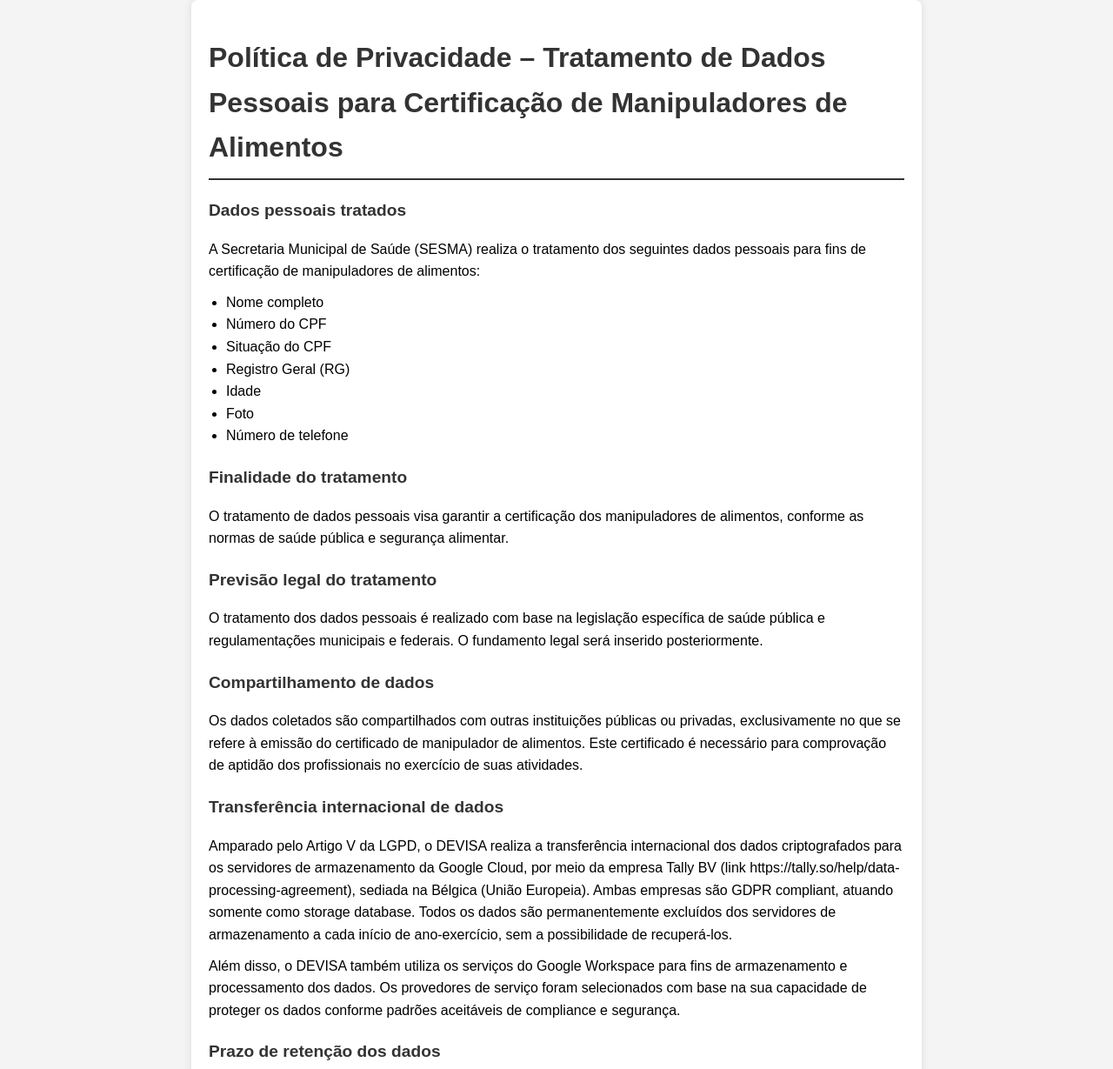
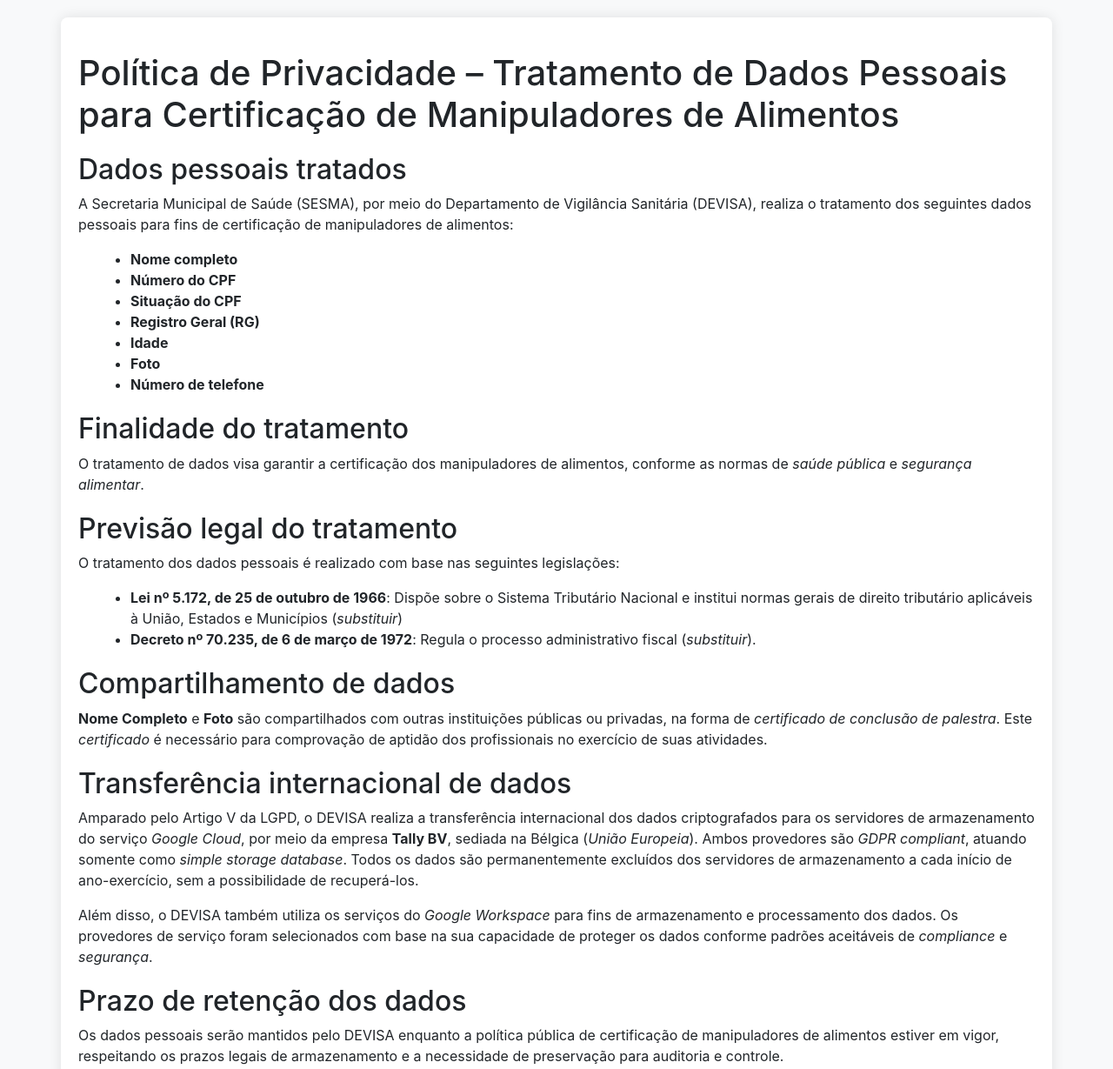
Before and after one commit to dummyDevisa/SimplePages, a plain HTML site: page lgpd_dvsa.html in a window 1280 px wide. Shown: the top 1229 px of the page at 87% size. Drawn offline with nearby package versions, Linux system fonts and the light colour scheme.

Commit message:
Update lgpd_dvsa.html

```diff
--- a/lgpd_dvsa.html
+++ b/lgpd_dvsa.html
@@ -4,40 +4,30 @@
     <meta charset="UTF-8">
     <meta name="viewport" content="width=device-width, initial-scale=1.0">
     <title>Política de Privacidade</title>
+    <!-- Bootstrap CSS -->
+    <link href="https://stackpath.bootstrapcdn.com/bootstrap/4.5.2/css/bootstrap.min.css" rel="stylesheet">
     <style>
         body {
-            font-family: Arial, sans-serif;
-            line-height: 1.6;
+            display: flex;
+            justify-content: center;
+            align-items: center;
+            min-height: 100vh;
             margin: 0;
-            padding: 0;
-            background-color: #f4f4f4;
+            background-color: #f8f9fa;
         }
         .container {
-            max-width: 800px;
-            margin: 0 auto;
+            margin: 20px;
             padding: 20px;
-            background: #fff;
+            background-color: #ffffff;
             border-radius: 8px;
-            box-shadow: 0 0 10px rgba(0, 0, 0, 0.1);
+            box-shadow: 0 0 15px rgba(0, 0, 0, 0.1);
         }
-        h1, h2 {
-            color: #333;
-        }
-        h1 {
-            border-bottom: 2px solid #333;
-            padding-bottom: 10px;
-            margin-bottom: 20px;
-        }
-        h2 {
+        h1, h2, h3 {
             margin-top: 20px;
-            font-size: 1.2em;
-        }
-        p {
-            margin: 10px 0;
         }
         ul {
-            margin: 10px 0;
-            padding-left: 20px;
+            list-style-type: disc;
+            margin-left: 20px;
         }
     </style>
 </head>
@@ -46,38 +36,42 @@
         <h1>Política de Privacidade – Tratamento de Dados Pessoais para Certificação de Manipuladores de Alimentos</h1>
 
         <h2>Dados pessoais tratados</h2>
-        <p>A Secretaria Municipal de Saúde (SESMA) realiza o tratamento dos seguintes dados pessoais para fins de certificação de manipuladores de alimentos:</p>
+        <p>A Secretaria Municipal de Saúde (SESMA), por meio do Departamento de Vigilância Sanitária (DEVISA), realiza o tratamento dos seguintes dados pessoais para fins de certificação de manipuladores de alimentos:</p>
         <ul>
-            <li>Nome completo</li>
-            <li>Número do CPF</li>
-            <li>Situação do CPF</li>
-            <li>Registro Geral (RG)</li>
-            <li>Idade</li>
-            <li>Foto</li>
-            <li>Número de telefone</li>
+            <li><strong>Nome completo</strong></li>
+            <li><strong>Número do CPF</strong></li>
+            <li><strong>Situação do CPF</strong></li>
+            <li><strong>Registro Geral (RG)</strong></li>
+            <li><strong>Idade</strong></li>
+            <li><strong>Foto</strong></li>
+            <li><strong>Número de telefone</strong></li>
         </ul>
 
         <h2>Finalidade do tratamento</h2>
-        <p>O tratamento de dados pessoais visa garantir a certificação dos manipuladores de alimentos, conforme as normas de saúde pública e segurança alimentar.</p>
+        <p>O tratamento de dados visa garantir a certificação dos manipuladores de alimentos, conforme as normas de <i>saúde pública</i> e <i>segurança alimentar</i>.</p>
 
         <h2>Previsão legal do tratamento</h2>
-        <p>O tratamento dos dados pessoais é realizado com base na legislação específica de saúde pública e regulamentações municipais e federais. O fundamento legal será inserido posteriormente.</p>
+        <p>O tratamento dos dados pessoais é realizado com base nas seguintes legislações:</p>
+        <ul>
+            <li><strong>Lei nº 5.172, de 25 de outubro de 1966</strong>: Dispõe sobre o Sistema Tributário Nacional e institui normas gerais de direito tributário aplicáveis à União, Estados e Municípios (<i>substituir</i>)</li>
+            <li><strong>Decreto nº 70.235, de 6 de março de 1972</strong>: Regula o processo administrativo fiscal (<i>substituir</i>).</li>
+        </ul>
 
         <h2>Compartilhamento de dados</h2>
-        <p>Os dados coletados são compartilhados com outras instituições públicas ou privadas, exclusivamente no que se refere à emissão do certificado de manipulador de alimentos. Este certificado é necessário para comprovação de aptidão dos profissionais no exercício de suas atividades.</p>
+        <p><strong>Nome Completo</strong> e <strong>Foto</strong> são compartilhados com outras instituições públicas ou privadas, na forma de <i>certificado de conclusão de palestra</i>. Este <i>certificado</i> é necessário para comprovação de aptidão dos profissionais no exercício de suas atividades.</p>
 
         <h2>Transferência internacional de dados</h2>
-        <p>Amparado pelo Artigo V da LGPD, o DEVISA realiza a transferência internacional dos dados criptografados para os servidores de armazenamento da Google Cloud, por meio da empresa Tally BV (link https://tally.so/help/data-processing-agreement), sediada na Bélgica (União Europeia). Ambas empresas são GDPR compliant, atuando somente como storage database. Todos os dados são permanentemente excluídos dos servidores de armazenamento a cada início de ano-exercício, sem a possibilidade de recuperá-los.</p>
-        <p>Além disso, o DEVISA também utiliza os serviços do Google Workspace para fins de armazenamento e processamento dos dados. Os provedores de serviço foram selecionados com base na sua capacidade de proteger os dados conforme padrões aceitáveis de compliance e segurança.</p>
+        <p>Amparado pelo Artigo V da LGPD, o DEVISA realiza a transferência internacional dos dados criptografados para os servidores de armazenamento do serviço <i>Google Cloud</i>, por meio da empresa <strong>Tally BV</strong>, sediada na Bélgica (<i>União Europeia</i>). Ambos provedores são <i>GDPR compliant</i>, atuando somente como <i>simple storage database</i>. Todos os dados são permanentemente excluídos dos servidores de armazenamento a cada início de ano-exercício, sem a possibilidade de recuperá-los.</p>
+        <p>Além disso, o DEVISA também utiliza os serviços do <i>Google Workspace</i> para fins de armazenamento e processamento dos dados. Os provedores de serviço foram selecionados com base na sua capacidade de proteger os dados conforme padrões aceitáveis de <i>compliance</i> e <i>segurança</i>.</p>
 
         <h2>Prazo de retenção dos dados</h2>
-        <p>Os dados pessoais serão mantidos pela SESMA enquanto a política pública de certificação de manipuladores de alimentos estiver em vigor, respeitando os prazos legais de armazenamento e a necessidade de preservação para auditoria e controle.</p>
+        <p>Os dados pessoais serão mantidos pelo DEVISA enquanto a política pública de certificação de manipuladores de alimentos estiver em vigor, respeitando os prazos legais de armazenamento e a necessidade de preservação para auditoria e controle.</p>
 
         <h2>Direitos dos titulares dos dados</h2>
-        <p>Os titulares dos dados têm o direito de acessar, corrigir, excluir ou solicitar a portabilidade de seus dados pessoais, bem como limitar ou opor-se ao seu tratamento. Para exercer esses direitos, os interessados devem contatar a SESMA por meio dos canais disponíveis.</p>
+        <p>Os titulares dos dados têm o direito de acessar ou excluí-los, bem como opor-se à forma de tratamento aplicada. Para tanto, entre em contato com o Departamento de Vigilância Sanitária (contato obtido no portal da SESMA – Belém).</p>
 
         <h2>Contato</h2>
-        <p>Caso tenha dúvidas ou queira mais informações sobre o tratamento de seus dados pessoais, entre em contato com a SESMA.</p>
+        <p>Caso tenha dúvidas ou queira mais informações sobre o tratamento de seus dados pessoais, entre em contato com o Departamento de Vigilância Sanitária pelos canais de atendimento disponibilizados no site.</p>
     </div>
 </body>
 </html>
```
